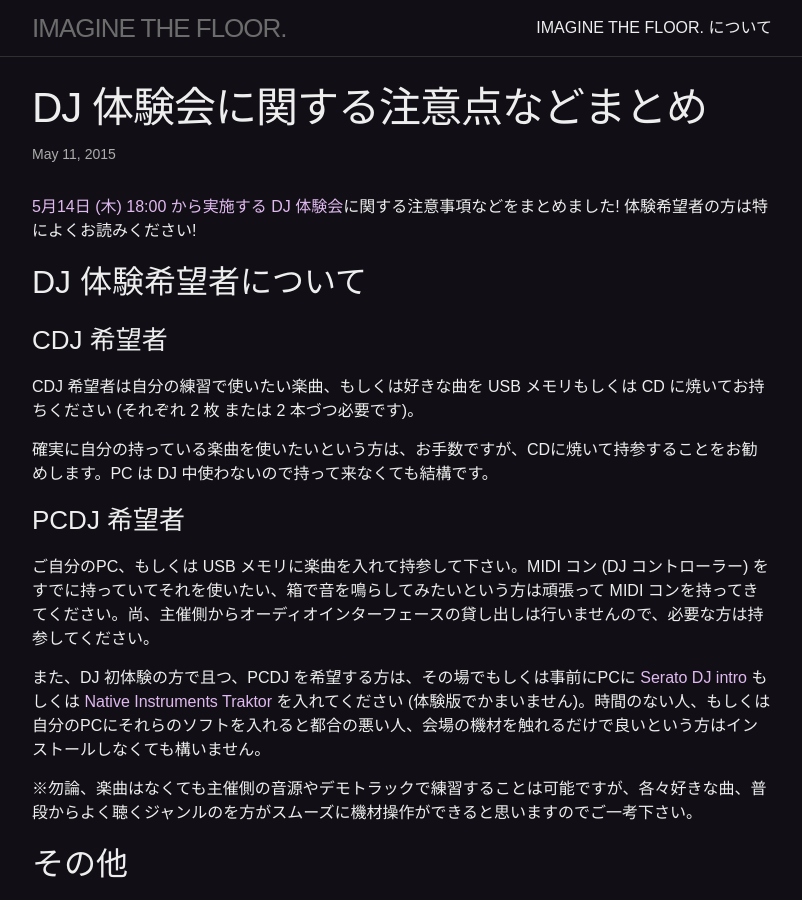
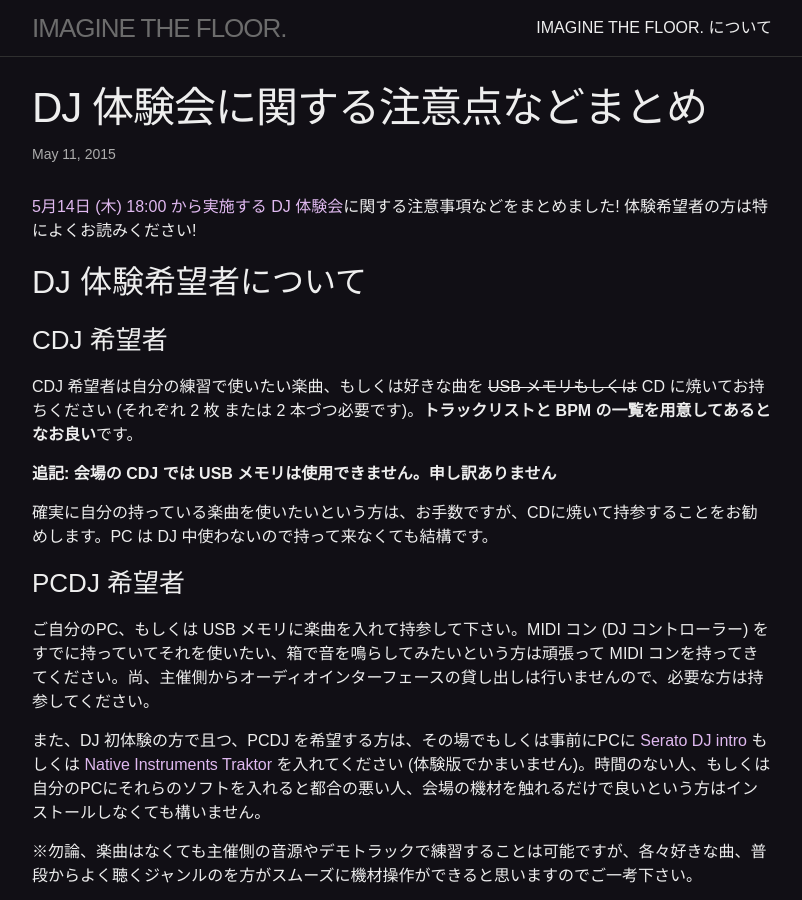
Before and after one commit to ITFDJ/itfdj.github.io, a Jekyll site: the page built from _posts/2015-05-11-djtrial-note.md, in a window 1280 px wide and 900 px high. Shown: the whole window, without its empty margins (238-1040 px from the left). Built offline with Jekyll 4.4.1, drawn with Linux system fonts in a browser that asks for light colours; comment, search, counter and statistics services are not loaded.

Commit message:
corrections

```diff
--- a/_config.yml
+++ b/_config.yml
@@ -8,4 +8,6 @@ twitter_username: ITF_DJ
 
 # Build settings
 markdown: kramdown
+redcarpet:
+  extensions: ["strikethrough"]
 exclude: ["vendor"]
--- a/_posts/2015-05-11-djtrial-note.md
+++ b/_posts/2015-05-11-djtrial-note.md
@@ -12,7 +12,9 @@ categories: update
 
 ### CDJ 希望者
 
-CDJ 希望者は自分の練習で使いたい楽曲、もしくは好きな曲を USB メモリもしくは CD に焼いてお持ちください (それぞれ 2 枚 または 2 本づつ必要です)。
+CDJ 希望者は自分の練習で使いたい楽曲、もしくは好きな曲を <s>USB メモリもしくは</s> CD に焼いてお持ちください (それぞれ 2 枚 または 2 本づつ必要です)。**トラックリストと BPM の一覧を用意してあるとなお良い**です。
+
+**追記: 会場の CDJ では USB メモリは使用できません。申し訳ありません**
 
 確実に自分の持っている楽曲を使いたいという方は、お手数ですが、CDに焼いて持参することをお勧めします。PC は DJ 中使わないので持って来なくても結構です。
 
```
